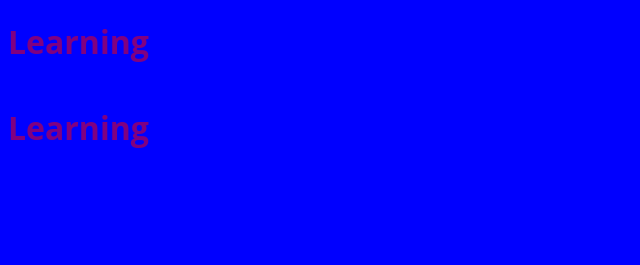
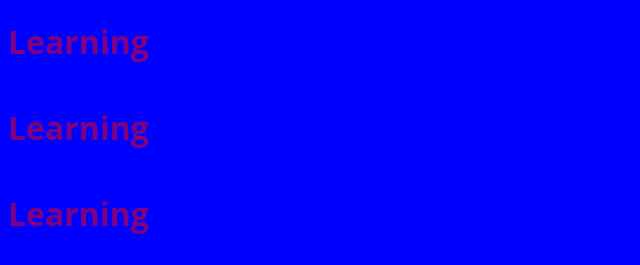
Before and after one commit to Rummel17/test2, a plain HTML site: page index.html in a window 1280 px wide. Shown: the part 683-948 px from the top of the page, without its empty margins (0-640 px from the left). Before the commit the page ends 862 px from the top, so only its background shows below. Drawn offline with Linux system fonts and the light colour scheme.

Commit message:
next commit

```diff
--- a/index.html
+++ b/index.html
@@ -19,6 +19,7 @@
 <div><h1>Depp Bloder</h1></div>
 <div><h1>Learning</h1></div>
 <div><h1>Learning</h1></div>
+<div><h1>Learning</h1></div>
 
 </body>
 </html>
```
